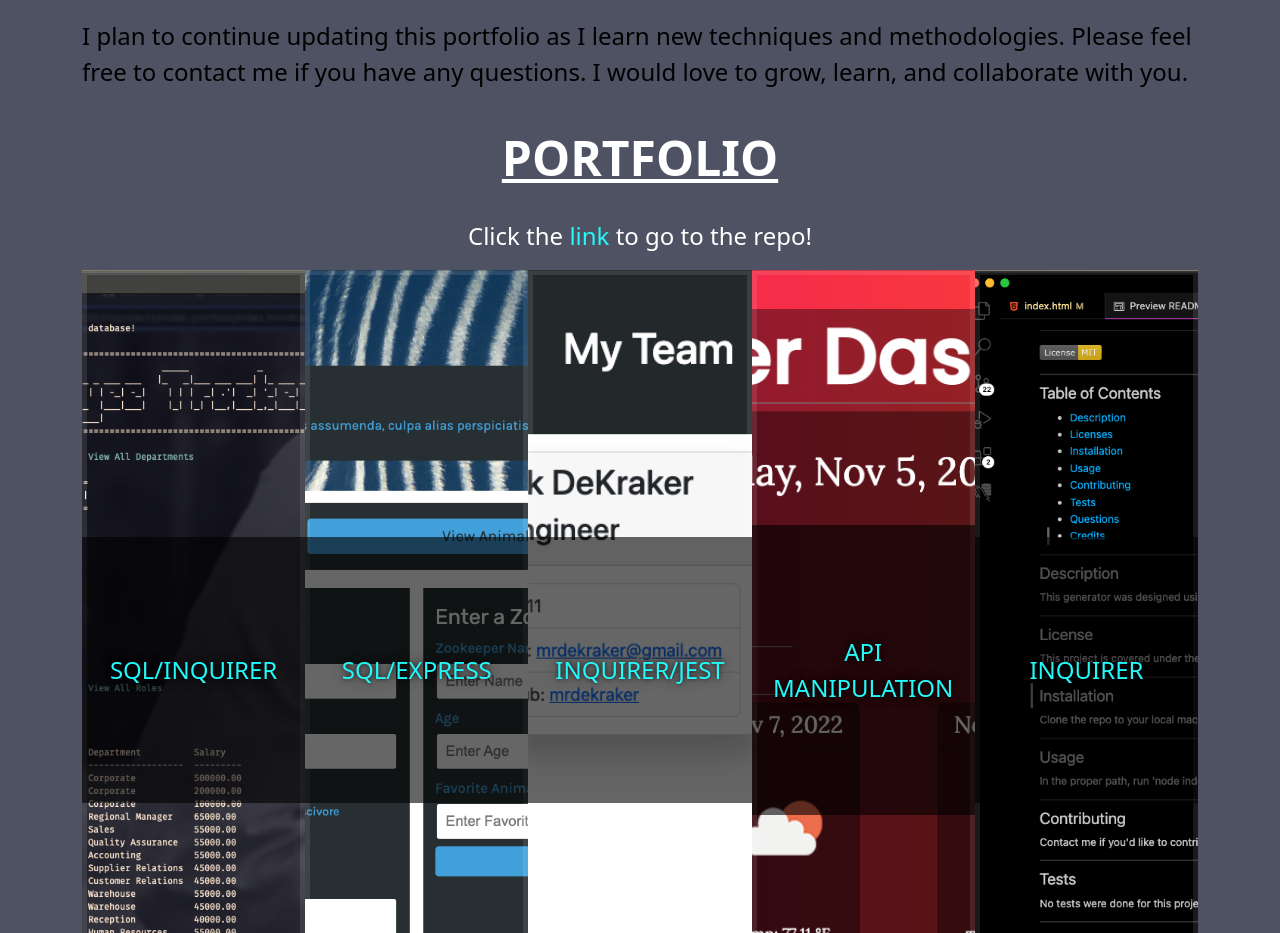
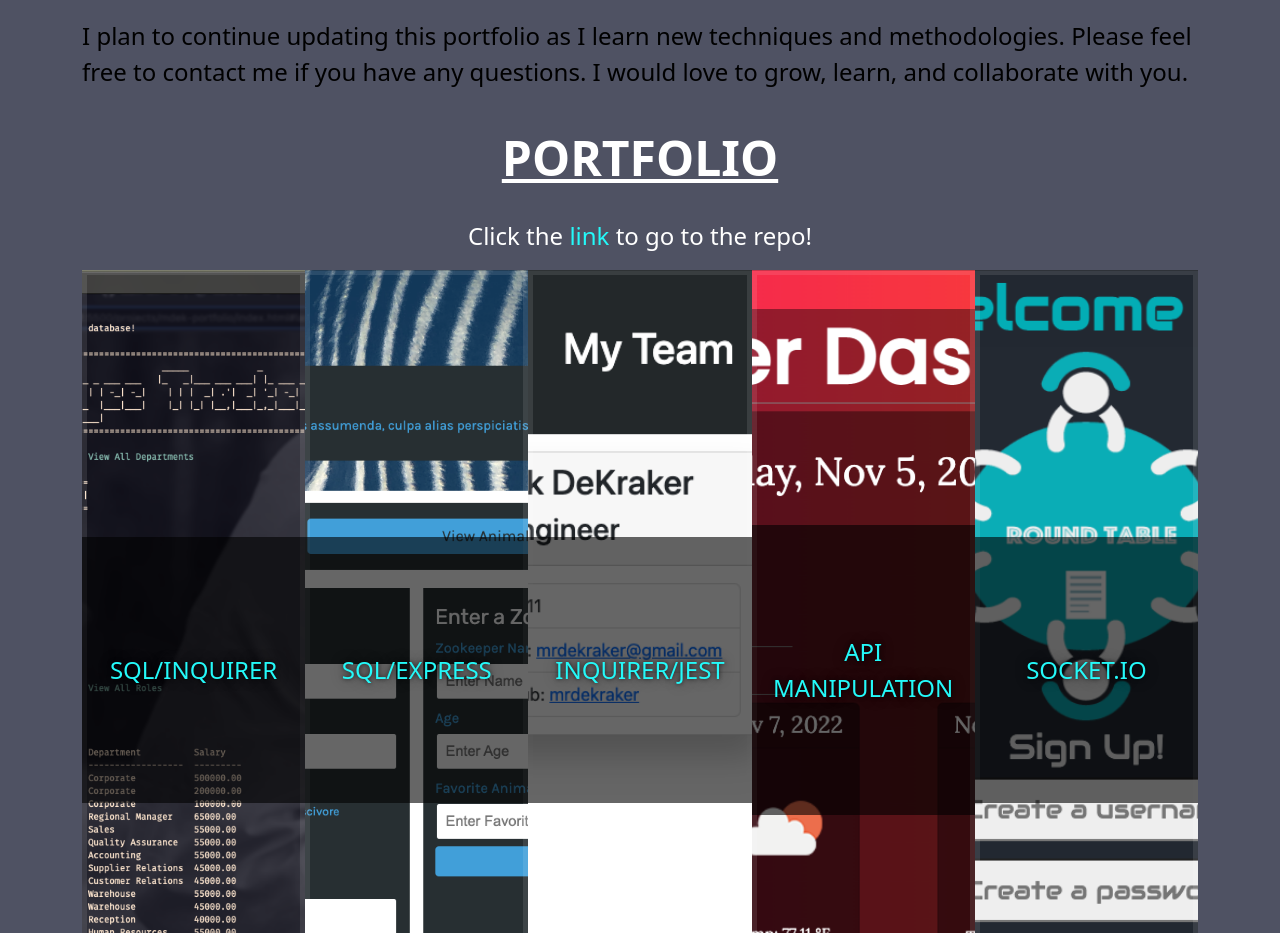
Before and after one commit to mrdekraker/mdek-portfolio, a website: page index.html in a window 1280 px wide. Shown: the part 2007-2940 px from the top of the page. Drawn offline with nearby package versions, Linux system fonts and the light colour scheme.

Commit message:
edited portfolio project

```diff
--- a/assets/css/styles.css
+++ b/assets/css/styles.css
@@ -276,7 +276,7 @@ nav {
   background-image: url(../images/weatherApp.png);
 }
 .panel5 {
-  background-image: url(../images/readmeGen.png);
+  background-image: url(../images/roundTable.png);
 }
 
 .panel > * {
--- a/index.html
+++ b/index.html
@@ -229,15 +229,15 @@
             <p>Weather</p>
           </div>
           <div class="panel panel5 fade-up">
-            <p>README</p>
+            <p>Round Table</p>
             <p class="tech">
               <a
-                href="https://github.com/mrdekraker/readme-generator"
+                href="https://github.com/Steezy1416/round-table"
                 target="_blank"
-                >Inquirer</a
+                >Socket.IO</a
               >
             </p>
-            <p>GENERATOR</p>
+            <p>Chat App</p>
           </div>
         </div>
       </section>
```
Also changed, not shown: assets/images/roundTable.png (added).
